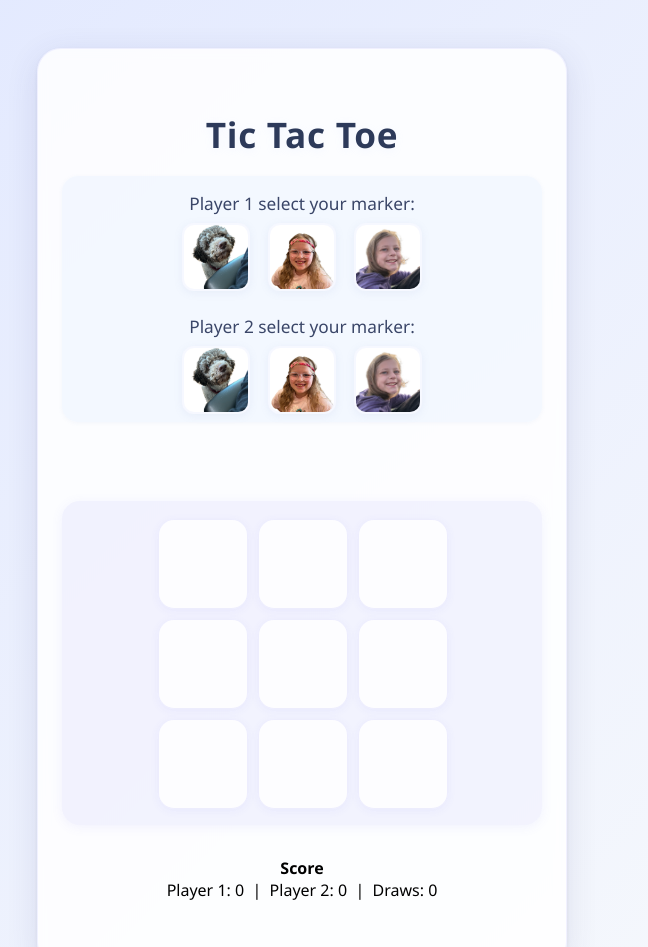
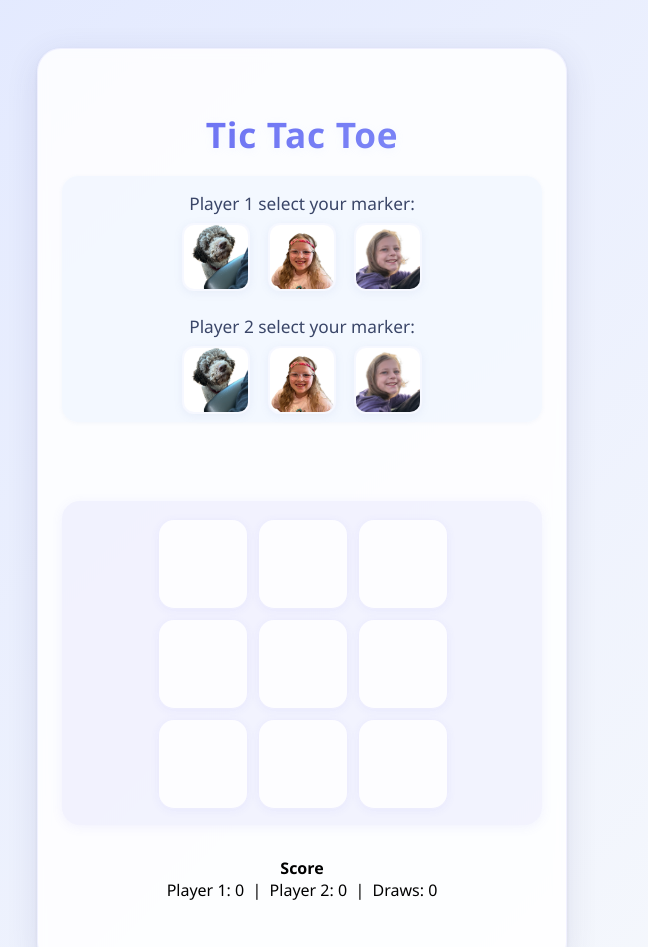
Before and after one commit to ChrisGreenWS/tictactoe, a plain HTML site: page index.html in a window 1280 px wide. Shown: the top 947 px of the page, without its empty margins (338-986 px from the left). Drawn offline with Linux system fonts and the light colour scheme.

Commit message:
Add gradient text styling for Tic Tac Toe title

```diff
--- a/css/style.css
+++ b/css/style.css
@@ -1,3 +1,11 @@
+/* Gradient text for Tic Tac Toe title to match tournament button */
+h1 {
+    background: linear-gradient(90deg, #6366f1 0%, #818cf8 100%);
+    -webkit-background-clip: text;
+    -webkit-text-fill-color: transparent;
+    background-clip: text;
+    color: transparent;
+}
 
 body {
     font-family: 'Segoe UI', 'Roboto', Arial, sans-serif;
```
